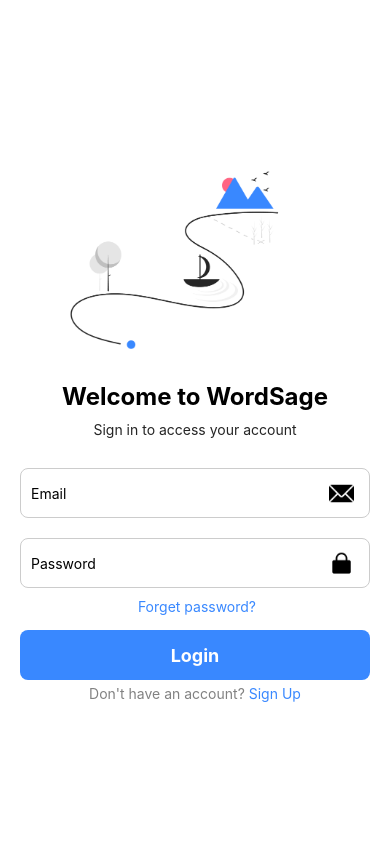
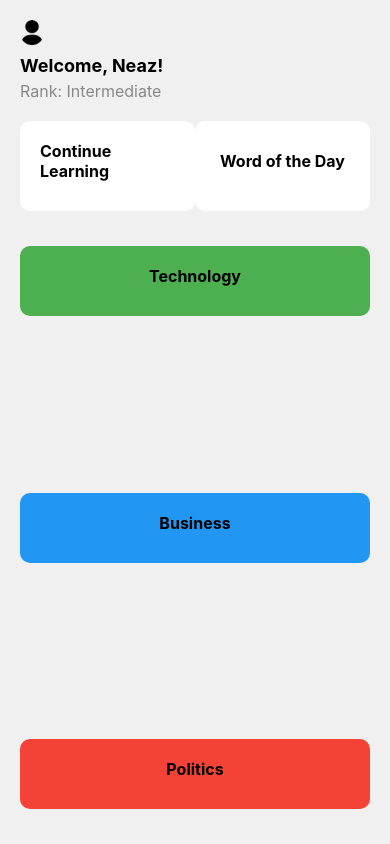
Before and after one commit to nz-m/WordSage, a React Native app in the folder frontend/: screen /Home in a window 390 px wide. Built offline with nearby package versions, Linux system fonts and the light colour scheme.

Commit message:
Add initial home screen

```diff
--- a/frontend/package.json
+++ b/frontend/package.json
@@ -12,6 +12,7 @@
     "@react-navigation/native": "^6.1.7",
     "@react-navigation/stack": "^6.3.17",
     "expo": "~49.0.5",
+    "expo-constants": "^14.4.2",
     "expo-status-bar": "~1.6.0",
     "react": "18.2.0",
     "react-native": "0.72.3"
--- /dev/null
+++ b/frontend/src/components/Screen.jsx
@@ -0,0 +1,16 @@
+import React from "react";
+import { StyleSheet, SafeAreaView } from "react-native";
+import Constants from "expo-constants";
+
+const Screen = ({ children }) => {
+  return <SafeAreaView style={[styles.screen]}>{children}</SafeAreaView>;
+};
+
+const styles = StyleSheet.create({
+  screen: {
+    paddingTop: Constants.statusBarHeight,
+    flex: 1,
+  },
+});
+
+export default Screen;
--- a/frontend/src/navigation/AppNavigator.jsx
+++ b/frontend/src/navigation/AppNavigator.jsx
@@ -4,6 +4,7 @@ import SignupScreen from "../screens/SignupScreen";
 import SkillTestMessage from "../screens/SkillTestMessage";
 import QuizScreen from "../screens/QuizScreen";
 import TestResult from "../screens/TestResult";
+import HomeScreen from "../screens/HomeScreen";
 
 const Stack = createStackNavigator();
 
@@ -20,6 +21,13 @@ const AppNavigator = () => {
         component={SignupScreen}
         options={{ headerShown: false }}
       />
+
+      <Stack.Screen
+        name="Home"
+        component={HomeScreen}
+        options={{ headerShown: false }}
+      />
+
       <Stack.Screen name="SkillTestMessage" component={SkillTestMessage} />
       <Stack.Screen name="Quiz" component={QuizScreen} />
       <Stack.Screen name="Result" component={TestResult} />
--- /dev/null
+++ b/frontend/src/screens/HomeScreen.jsx
@@ -0,0 +1,152 @@
+import React from "react";
+import { View, Text, StyleSheet, TouchableOpacity, Image } from "react-native";
+import Screen from "../components/Screen";
+const HomeScreen = () => {
+  const user = {
+    name: "Neaz",
+    rank: "Intermediate",
+  };
+
+  const handleLearningResourcePress = () => {};
+
+  const handleWordOfTheDayPress = () => {};
+
+  const handleThemeLearningPress = () => {};
+
+  return (
+    <Screen>
+      <View style={styles.container}>
+        {/* Top Section - User Profile */}
+        <View style={styles.topSection}>
+          <View style={styles.userProfile}>
+            <Image
+              source={require("../assets/user.png")}
+              style={styles.profileImage}
+            />
+            <Text style={styles.welcomeText}>Welcome, {user.name}!</Text>
+            <Text style={styles.rankText}>Rank: {user.rank}</Text>
+          </View>
+        </View>
+
+        {/* Middle Section - Learning Resource and Word of the Day */}
+        <View style={styles.midSection}>
+          <TouchableOpacity
+            style={styles.card}
+            onPress={handleLearningResourcePress}
+          >
+            <Text style={styles.cardTitle}>Continue Learning</Text>
+          </TouchableOpacity>
+
+          <TouchableOpacity
+            style={styles.card}
+            onPress={handleWordOfTheDayPress}
+          >
+            <Text style={styles.cardTitle}>Word of the Day</Text>
+          </TouchableOpacity>
+        </View>
+
+        {/* Bottom Section - Themed Learning */}
+        <View style={styles.bottomSection}>
+          <TouchableOpacity
+            style={[styles.themeCard, styles.technologyTheme]}
+            onPress={() => handleThemeLearningPress("Technology")}
+          >
+            <Text style={styles.themeCardTitle}>Technology</Text>
+          </TouchableOpacity>
+
+          <TouchableOpacity
+            style={[styles.themeCard, styles.businessTheme]}
+            onPress={() => handleThemeLearningPress("Business")}
+          >
+            <Text style={styles.themeCardTitle}>Business</Text>
+          </TouchableOpacity>
+
+          <TouchableOpacity
+            style={[styles.themeCard, styles.politicsTheme]}
+            onPress={() => handleThemeLearningPress("Politics")}
+          >
+            <Text style={styles.themeCardTitle}>Politics</Text>
+          </TouchableOpacity>
+        </View>
+      </View>
+    </Screen>
+  );
+};
+
+const styles = StyleSheet.create({
+  container: {
+    flex: 1,
+    padding: 20,
+    backgroundColor: "#f0f0f0",
+  },
+  profileBox: {
+    alignItems: "center",
+    paddingTop: 20,
+    paddingBottom: 10,
+  },
+  profileImage: {
+    width: 24,
+    height: 25,
+    borderRadius: 50,
+    marginBottom: 10,
+  },
+  welcomeText: {
+    fontSize: 18,
+    fontWeight: "bold",
+    marginBottom: 5,
+  },
+  rankText: {
+    fontSize: 16,
+    color: "#888",
+  },
+  midSection: {
+    flexDirection: "row",
+    justifyContent: "space-between",
+    marginTop: 20,
+  },
+  card: {
+    flex: 1,
+    padding: 20,
+    backgroundColor: "#fff",
+    borderRadius: 10,
+    marginBottom: 15,
+    justifyContent: "center",
+    alignItems: "center",
+    elevation: 2,
+  },
+  cardTitle: {
+    fontSize: 16,
+    fontWeight: "bold",
+    marginBottom: 10,
+  },
+  bottomSection: {
+    flex: 1,
+    justifyContent: "space-between",
+    marginTop: 20,
+  },
+  themeCard: {
+    padding: 20,
+    borderRadius: 10,
+    marginBottom: 15,
+    justifyContent: "center",
+    alignItems: "center",
+    elevation: 2,
+  },
+  themeCardTitle: {
+    fontSize: 16,
+    fontWeight: "bold",
+    marginBottom: 10,
+    color: "black",
+  },
+  technologyTheme: {
+    backgroundColor: "#4caf50",
+  },
+  businessTheme: {
+    backgroundColor: "#2196f3",
+  },
+  politicsTheme: {
+    backgroundColor: "#f44336",
+  },
+});
+
+export default HomeScreen;
--- a/frontend/src/screens/LoginScreen.jsx
+++ b/frontend/src/screens/LoginScreen.jsx
@@ -27,6 +27,10 @@ const LoginScreen = () => {
     // console.log("Email:", email);
     // console.log("Password:", password);
     navigation.navigate("SkillTestMessage");
+  };
+
+  const handleHome = () => {
+    navigation.navigate("Home");
   };
 
   return (
@@ -79,24 +83,65 @@ const LoginScreen = () => {
         <Text style={styles.signupText}>Don't have an account? </Text>
         <Text style={styles.signupLinkText}>Sign Up</Text>
       </TouchableOpacity>
+
+      <TouchableOpacity style={styles.subTitle} onPress={handleHome}>
+        <Text
+          style={{
+            color: "#3988FF",
+            marginTop: 15,
+          }}
+        >
+          Home
+        </Text>
+      </TouchableOpacity>
     </View>
   );
 };
 
 const styles = StyleSheet.create({
+  container: {
+    flex: 1,
+    justifyContent: "center",
+    alignItems: "center",
+    paddingHorizontal: 20,
+    backgroundColor: colors.White,
+  },
+  topSection: {
+    flex: 1,
+    alignItems: "center",
+    justifyContent: "center",
+  },
+  userProfile: {
+    alignItems: "center",
+    paddingVertical: 20,
+  },
+  profileImage: {
+    width: 100,
+    height: 100,
+    borderRadius: 50,
+    marginBottom: 10,
+  },
+  welcomeText: {
+    fontSize: 18,
+    fontWeight: "bold",
+    marginBottom: 5,
+  },
+  rankText: {
+    fontSize: 16,
+    color: "#888",
+  },
+  midSection: {
+    flex: 2,
+    justifyContent: "space-between",
+    paddingHorizontal: 20,
+    paddingBottom: 20,
+  },
   tinyLogo: {
     marginTop: 10,
     alignSelf: "center",
     width: 300,
     height: 200,
     borderRadius: 7,
-  },
-  container: {
-    flex: 1,
-    justifyContent: "center",
-    alignItems: "center",
-    paddingHorizontal: 20,
-    backgroundColor: colors.White,
   },
   subTitle: {
     marginTop: -10,
--- a/frontend/src/screens/SignupScreen.jsx
+++ b/frontend/src/screens/SignupScreen.jsx
@@ -8,8 +8,11 @@ import {
   Image,
 } from "react-native";
 import colors from "../themes/colors";
+import { useNavigation } from "@react-navigation/native";
 
-const SignupScreen = ({ navigation }) => {
+const SignupScreen = () => {
+  const navigation = useNavigation();
+
   const [name, setName] = useState("");
   const [email, setEmail] = useState("");
   const [password, setPassword] = useState("");
@@ -85,7 +88,10 @@ const SignupScreen = ({ navigation }) => {
       <TouchableOpacity style={styles.signupButton} onPress={handleSignup}>
         <Text style={styles.signupButtonText}>Sign Up</Text>
       </TouchableOpacity>
-      <TouchableOpacity style={styles.signupLink}>
+      <TouchableOpacity
+        style={styles.signupLink}
+        onPress={() => navigation.navigate("Login")}
+      >
         <Text style={styles.signupText}>Already a member? </Text>
         <Text style={styles.signupLinkText}>Login</Text>
       </TouchableOpacity>
@@ -99,6 +105,7 @@ const styles = StyleSheet.create({
     justifyContent: "center",
     alignItems: "center",
     paddingHorizontal: 20,
+    backgroundColor: colors.White,
   },
   tinyLogo: {
     marginTop: 10,
--- a/frontend/src/screens/TestResult.jsx
+++ b/frontend/src/screens/TestResult.jsx
@@ -26,8 +26,10 @@ const TestResult = ({ navigation, route }) => {
   return (
     <View style={styles.container}>
       <Text style={styles.title}>Quiz Completed!</Text>
-      <Text style={styles.resultText}>Your Score: {score}/15</Text>
-      <Text style={styles.rankText}>Your Current Rank: {userRank}</Text>
+      <Text style={styles.resultText}>Your Score: {score}/3</Text>
+      <Text style={styles.rankText}>
+        Based on your score, your English vocabulary level is: {userRank}
+      </Text>
       <TouchableOpacity style={styles.finishButton} onPress={handleFinish}>
         <Text style={styles.finishButtonText}>Finish</Text>
       </TouchableOpacity>
```
Also changed, not shown: 1 other file (tests, documents, lock files or other folders).
